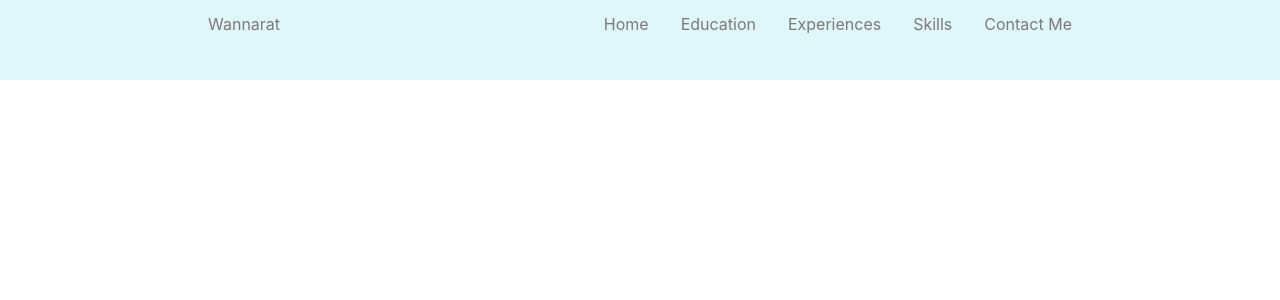
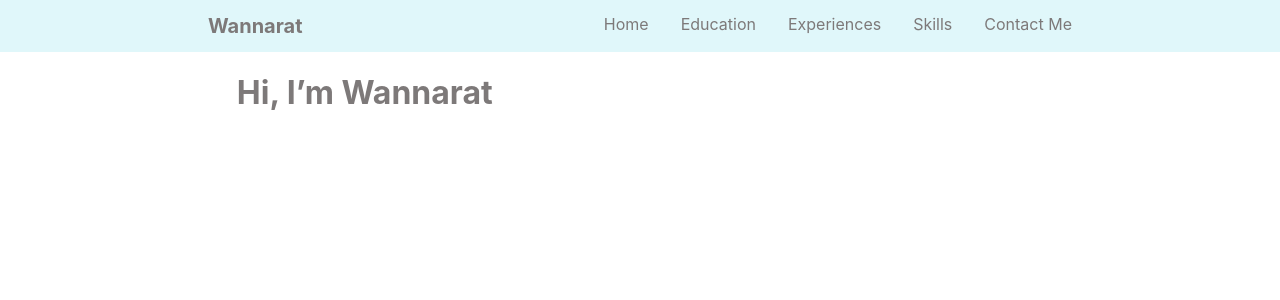
Before and after one commit to Wannara/Resume-for-job-interview, a React (Create React App) app in the folder resume-for-job-interview/: page / in a window 1280 px wide. Shown: the top 300 px of the page. Built offline with nearby package versions, Linux system fonts and the light colour scheme.

Commit message:
creat-home-page

```diff
--- a/resume-for-job-interview/src/App.css
+++ b/resume-for-job-interview/src/App.css
@@ -28,6 +28,10 @@
   color: #61dafb;
 }
 
+.container {
+  margin: 0 15%;
+}
+
 @keyframes App-logo-spin {
   from {
     transform: rotate(0deg);
--- a/resume-for-job-interview/src/App.js
+++ b/resume-for-job-interview/src/App.js
@@ -1,11 +1,21 @@
 // import logo from './logo.svg';
+import { useEffect } from 'react';
 import './App.css';
+import Home from './components/Home/home';
 import Navbar from './components/Navbar/Navbar';
 
 function App() {
+
+  useEffect(()=>{
+    document.title = "Wannarat"
+  })
   return (
     <div className="App">
+
       <Navbar></Navbar>
+      <div className="container">
+        <Home></Home>
+      </div>
       {/* <header className="App-header">
         <img src={logo} className="App-logo" alt="logo" />
         <p>
--- /dev/null
+++ b/resume-for-job-interview/src/components/Home/home.js
@@ -0,0 +1,15 @@
+
+import './styles.css';
+function Home(){
+    return(<>
+    <div className="container-home">
+
+    <h1 className="description">Hi, I’m Wannarat</h1>
+    <div>
+        {/* <img src={require('../../asset/wannart-image.jpg')}/> */}
+    </div>
+    </div>
+    </>)
+}
+
+export default Home;
--- /dev/null
+++ b/resume-for-job-interview/src/components/Home/styles.css
@@ -0,0 +1,10 @@
+.container-home{
+    display: flex;
+    margin: 0 5%;
+    justify-content: space-between;
+}
+
+.description{
+    color: rgb(125, 121, 121);
+    font-weight: 700;
+}
--- a/resume-for-job-interview/src/components/Navbar/Navbar.js
+++ b/resume-for-job-interview/src/components/Navbar/Navbar.js
@@ -3,7 +3,7 @@ import './styles.css';
 function Navbar(){
     return(<>
   <nav className="nav">
-    <div className="container">
+    <div className="container-nav">
       <div className="site-title-left">
           <a href="/">Wannarat</a>
       </div>
--- a/resume-for-job-interview/src/components/Navbar/styles.css
+++ b/resume-for-job-interview/src/components/Navbar/styles.css
@@ -1,21 +1,20 @@
 .nav{
     overflow: hidden;
     background-color: rgb(224, 247, 250);
-    height: 10vh;
     justify-content: center;
 }
 
-.container{
+.container-nav{
     display: flex;
     margin: 0 15%;
     justify-content: space-between;
 }
 
-
 .site-title-left{
     display: flex;
     justify-content: left;
 }
+
 .site-title-left a{
     float: left;
     display: block;
@@ -23,6 +22,8 @@
     text-align: center;
     padding: 14px 16px;
     text-decoration: none;
+    font-weight: bold;
+    font-size: 20px;
 }
 
 .site-title-right{
```
Also changed, not shown: resume-for-job-interview/public/asset/wannart-image.jpg (added), resume-for-job-interview/src/asset/wannart-image.jpg (added).
